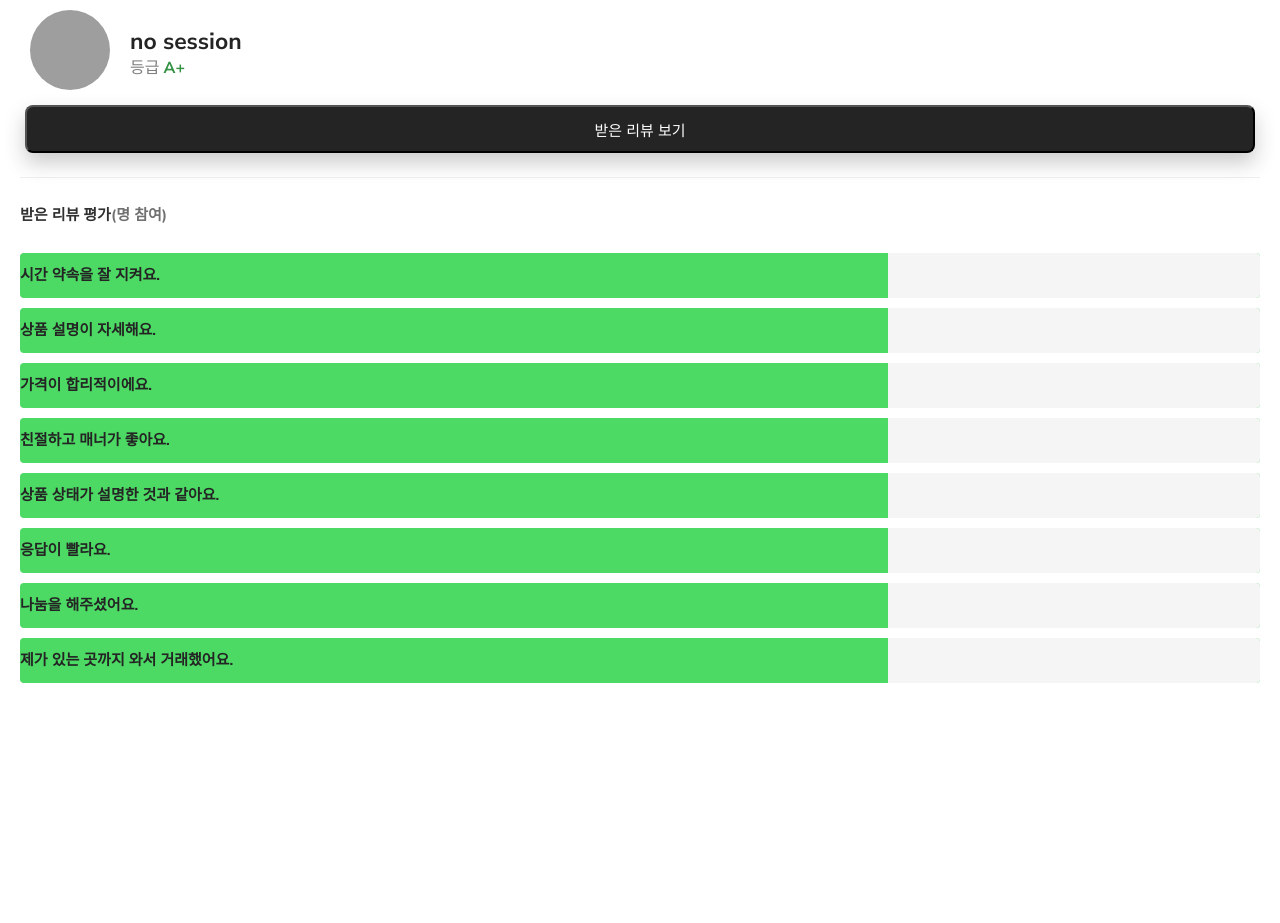
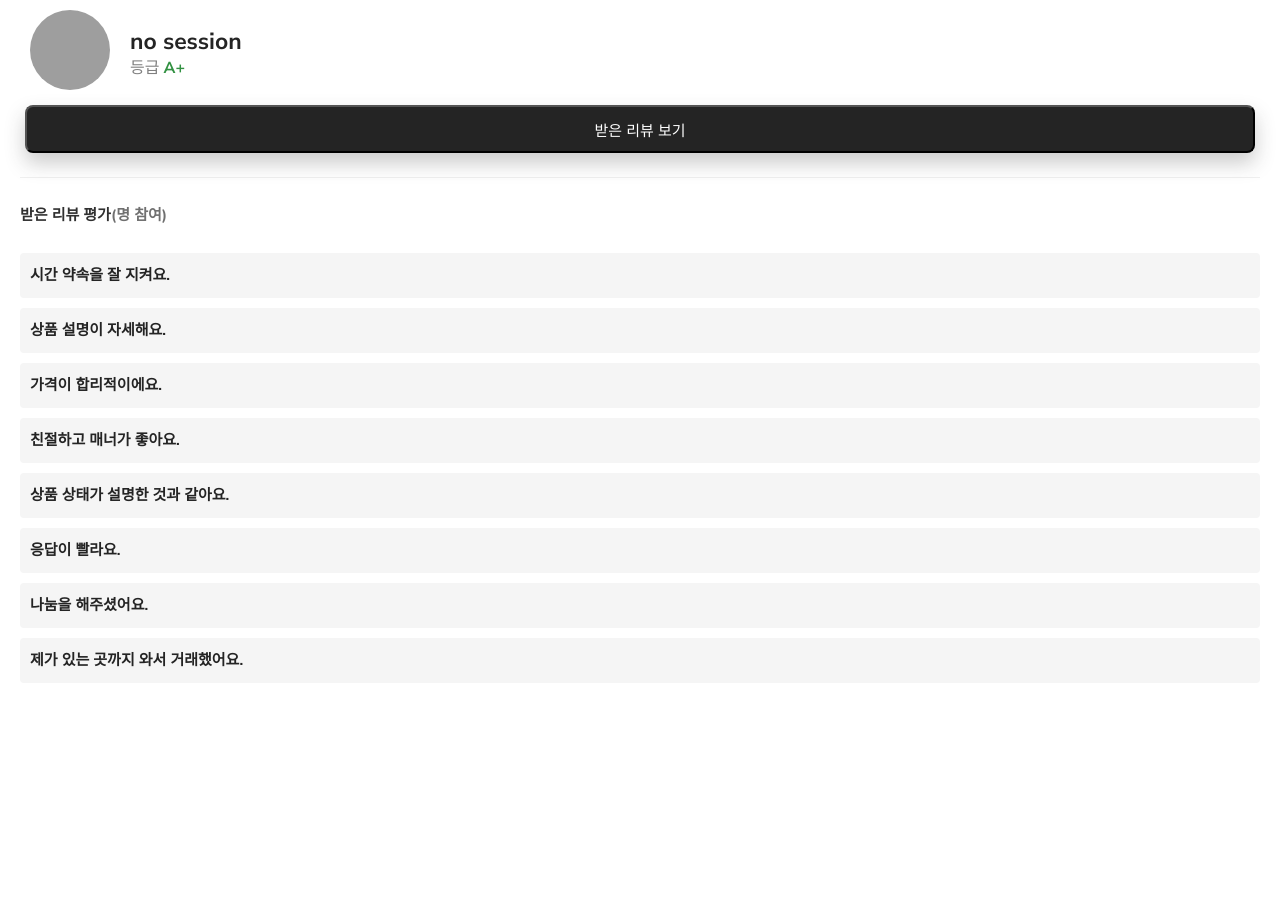
Before and after one commit to hajungIm/ong-market, a Flask app: template templates/keyword.html in a window 1280 px wide. Shown: the part 65-988 px from the top of the page. Run offline with Flask 3, Linux system fonts and the light colour scheme; the template is opened without the code that fills it, so the values that code supplies are empty; some libraries are stand-ins or nearby versions; grey boxes are pictures that could not be loaded.

Commit message:
keyword 수정

```diff
--- a/static/keyword_style.css
+++ b/static/keyword_style.css
@@ -54,12 +54,12 @@
     height: 45px;
     background: rgba(76, 217, 100);
     opacity: 100%;
+    width: 0%;
 }
 
 .green_1::after, .green_2::after,.green_3::after,.green_4::after
 ,.green_0::after,.green_5::after,.green_6::after,.green_7::after{
     content: "";
-    width: 30%;
     height: 100%;
     position: absolute;
     top: 0;
@@ -115,4 +115,5 @@
     overflow: hidden;
     opacity: 100%;
     background-color: none;
+    padding-left: 10px;
 }
```
